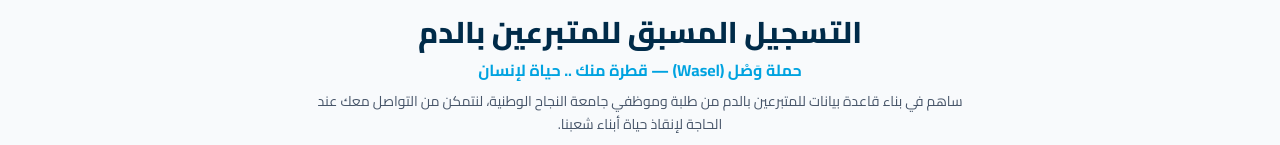
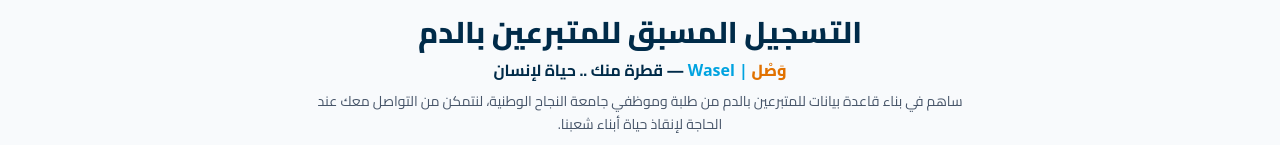
Before and after one commit to AnasAlshame/najah-blood-donor-preregistration, a Next.js app: page / in a window 1280 px wide. Shown: the part 192-337 px from the top of the page. Built offline with nearby package versions, Linux system fonts and the light colour scheme; no server answers.

Commit message:
feat: pixel-perfect circular crop for logo with zero white edge and update hero slogan to 'وَصْل | Wasel — قطرة منك .. حياة لإنسان'

```diff
--- a/src/app/page.tsx
+++ b/src/app/page.tsx
@@ -64,8 +64,10 @@
         <h1 className="text-2xl md:text-3xl font-extrabold text-[#002B49] mb-2">
           التسجيل المسبق للمتبرعين بالدم
         </h1>
-        <p className="text-sm md:text-base font-bold text-[#00A3E0] mb-2">
-          حملة وَصْل (Wasel) — قطرة منك .. حياة لإنسان
+        <p className="text-sm md:text-base font-bold text-[#002B49] mb-2">
+          <span className="text-amber-600 font-extrabold">وَصْل</span>{' '}
+          <span className="text-[#00A3E0] font-sans font-extrabold">| Wasel</span>{' '}
+          — قطرة منك .. حياة لإنسان
         </p>
         <p className="text-xs md:text-sm text-[#475569] max-w-2xl mx-auto leading-relaxed">
           ساهم في بناء قاعدة بيانات للمتبرعين بالدم من طلبة وموظفي جامعة النجاح الوطنية، لنتمكن من التواصل معك عند الحاجة لإنقاذ حياة أبناء شعبنا.
```
Also changed, not shown: public/images/wasel-logo.png.
